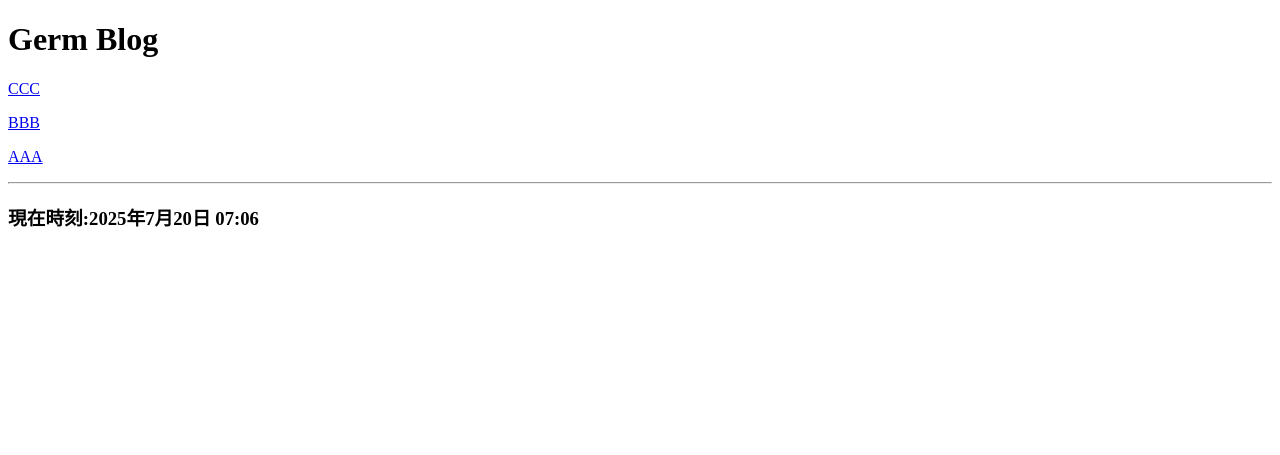
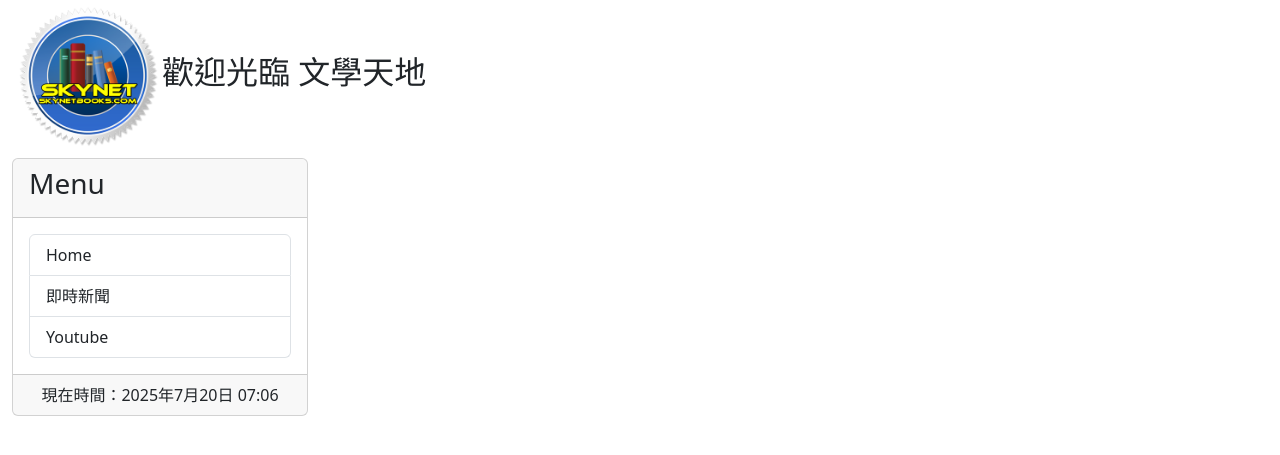
Before and after one commit to junming0106/django_blog, a Django app: page / in a window 1280 px wide. Shown: the top 455 px of the page. Run offline with Django 5.2, Linux system fonts and the light colour scheme; data comes from the database, SQL or seed files in the repository.

Commit message:
0720學習：加入bootstrap與static file

```diff
--- a/Glog/Glog/settings.py
+++ b/Glog/Glog/settings.py
@@ -116,6 +116,8 @@ USE_TZ = True
 # https://docs.djangoproject.com/en/5.2/howto/static-files/
 
 STATIC_URL = 'static/'
+# 加入靜態資料夾
+STATICFILES_DIRS = [BASE_DIR / 'static']
 
 # Default primary key field type
 # https://docs.djangoproject.com/en/5.2/ref/settings/#default-auto-field
--- /dev/null
+++ b/Glog/templates/base.html
@@ -0,0 +1,41 @@
+<!DOCTYPE html>
+<html lang="zh-Hant-TW">
+  <head>
+    <meta charset="UTF-8" />
+    <meta name="viewport" content="width=device-width, initial-scale=1.0" />
+    <title>{% block title %}{% endblock %}</title>
+    <link
+      href="https://cdn.jsdelivr.net/npm/bootstrap@5.3.7/dist/css/bootstrap.min.css"
+      rel="stylesheet"
+      integrity="sha384-LN+7fdVzj6u52u30Kp6M/trliBMCMKTyK833zpbD+pXdCLuTusPj697FH4R/5mcr"
+      crossorigin="anonymous" />
+  </head>
+  <body>
+    <div class="container-fluid">
+      {% include "header.html" %}
+      <div class="row">
+        <div class="col-sm-3 col-md-3">
+          <div class="card">
+            <div class="card-header">
+              <h3>Menu</h3>
+            </div>
+
+            <div class="card-body">
+              <div class="list-group">
+                <a href="/" class="list-group-item">Home</a>
+                <a href="/" class="list-group-item">即時新聞</a>
+                <a href="/" class="list-group-item">Youtube</a>
+              </div>
+            </div>
+            <div class="card-footer">{% include "footer.html" %}</div>
+          </div>
+        </div>
+      </div>
+    </div>
+
+    <script
+      src="https://cdn.jsdelivr.net/npm/bootstrap@5.3.7/dist/js/bootstrap.bundle.min.js"
+      integrity="sha384-ndDqU0Gzau9qJ1lfW4pNLlhNTkCfHzAVBReH9diLvGRem5+R9g2FzA8ZGN954O5Q"
+      crossorigin="anonymous"></script>
+  </body>
+</html>
--- /dev/null
+++ b/Glog/templates/footer.html
@@ -0,0 +1,9 @@
+<!-- footer.html -->
+{% block footer %}
+    {% if now %}
+        <p class="text-center m-0">現在時間：{{ now }}</p>
+    {% else %}
+        <p>本文取自網路</p>
+    {% endif %}
+
+{% endblock  %}
--- /dev/null
+++ b/Glog/templates/header.html
@@ -0,0 +1,3 @@
+<!-- header.html -->
+{% load static %}
+<h2> <img src="{% static 'images/logo.png' %}" width="150" alt="">歡迎光臨 文學天地</h2>
--- a/Glog/templates/index.html
+++ b/Glog/templates/index.html
@@ -1,16 +1,8 @@
-<!DOCTYPE html>
-<html lang=zh-Hant>
-<head>
-    <meta charset="UTF-8">
-    <meta name="viewport" content="width=device-width, initial-scale=1.0">
-    <title>Germ Blog</title>
-</head>
-<body>
-    <h1>Germ Blog</h1>
-    {% for post in posts %}
-        <p><a href="post/{{post.slug}}"> {{post.title}} </a></p>
-    {% endfor %}
-    <hr>
-    <h3>現在時刻:{{ now }}</h3>
-</body>
-</html>
+{% extends "base.html" %} {% block title %} Germ Blog{% endblock %} {% block
+headmessage %}
+<h3>部落格內容：</h3>
+{% block content %} {% for post in posts %}
+<p class="">
+  <a href="post/{{post.slug}}">{{post.title}}</a>
+</p>
+{% endfor %} {% endblock %}
```
Also changed, not shown: Glog/templates/post.html (+9 -11 lines), Glog/static/images/logo.png (added).
